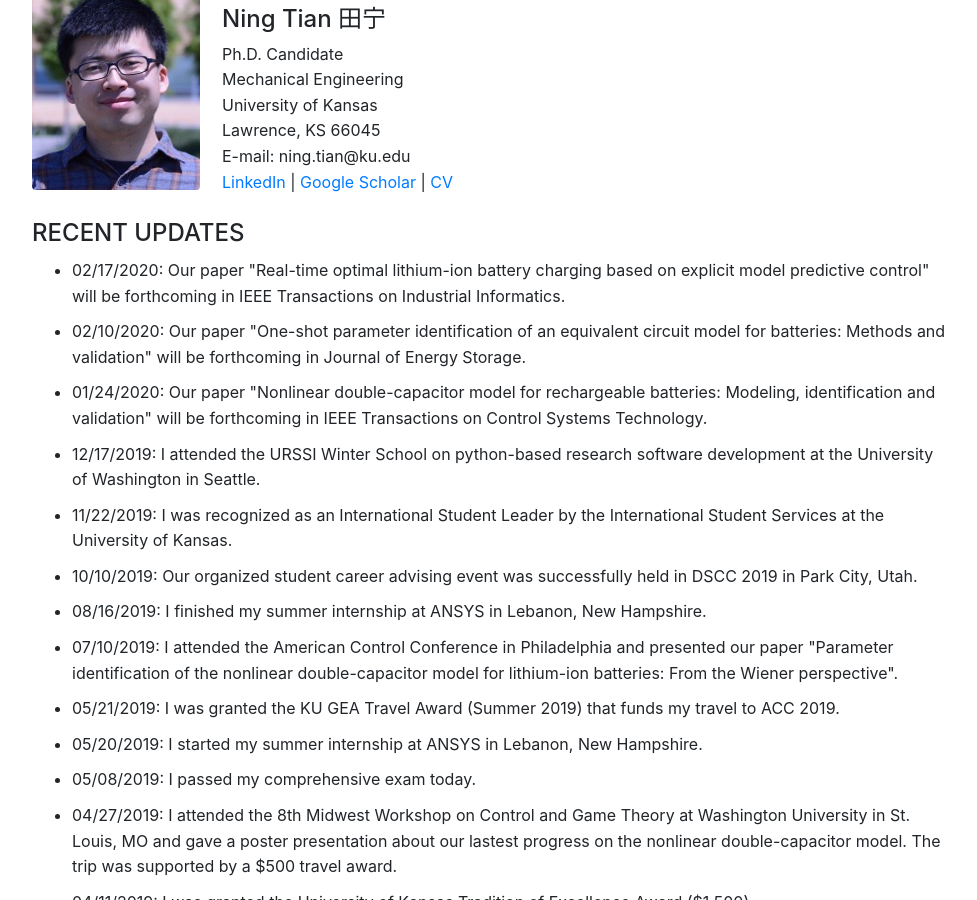
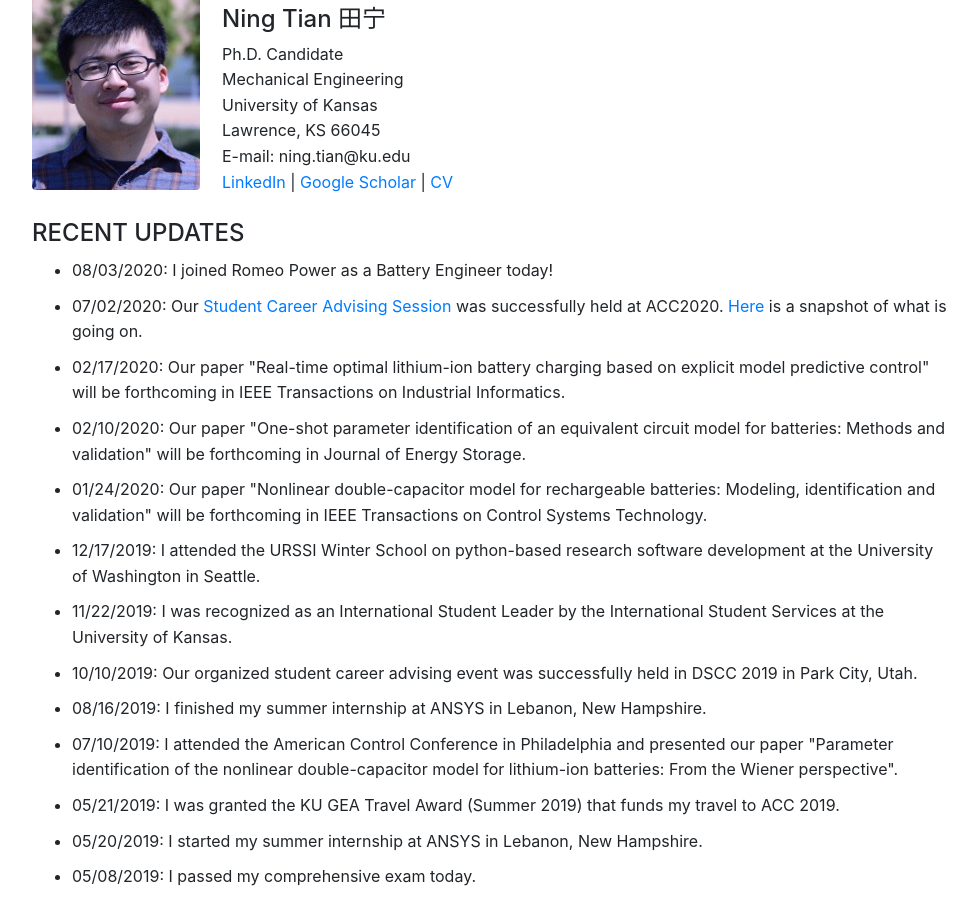
Before and after one commit to ningtian/ningtian.github.io, a Jekyll site: the page index.html, which Jekyll copies as it is, in a window 1280 px wide and 900 px high, scrolled down 332 px. Shown: the whole window, without its empty margins (148-1125 px from the left). Built offline with Jekyll 4.4.1, drawn with Linux system fonts in a browser that asks for light colours.

Commit message:
Update index.html

```diff
--- a/index.html
+++ b/index.html
@@ -95,6 +95,10 @@
         <h4>RECENT UPDATES</h4>
 
 	<ul>
+	<li>08/03/2020: I joined Romeo Power as a Battery Engineer today!
+
+	<li>07/02/2020: Our <a href="/files/ACC_Student_Session_Flyer.pdf">Student Career Advising Session</a> was successfully held at ACC2020.
+		        <a href="/files/ACC-Student-Session.png">Here</a> is a snapshot of what is going on.
 
 	<li>02/17/2020: Our paper "Real-time optimal lithium-ion battery charging based on explicit
 		model predictive control" will be forthcoming in IEEE Transactions on Industrial Informatics.
```
